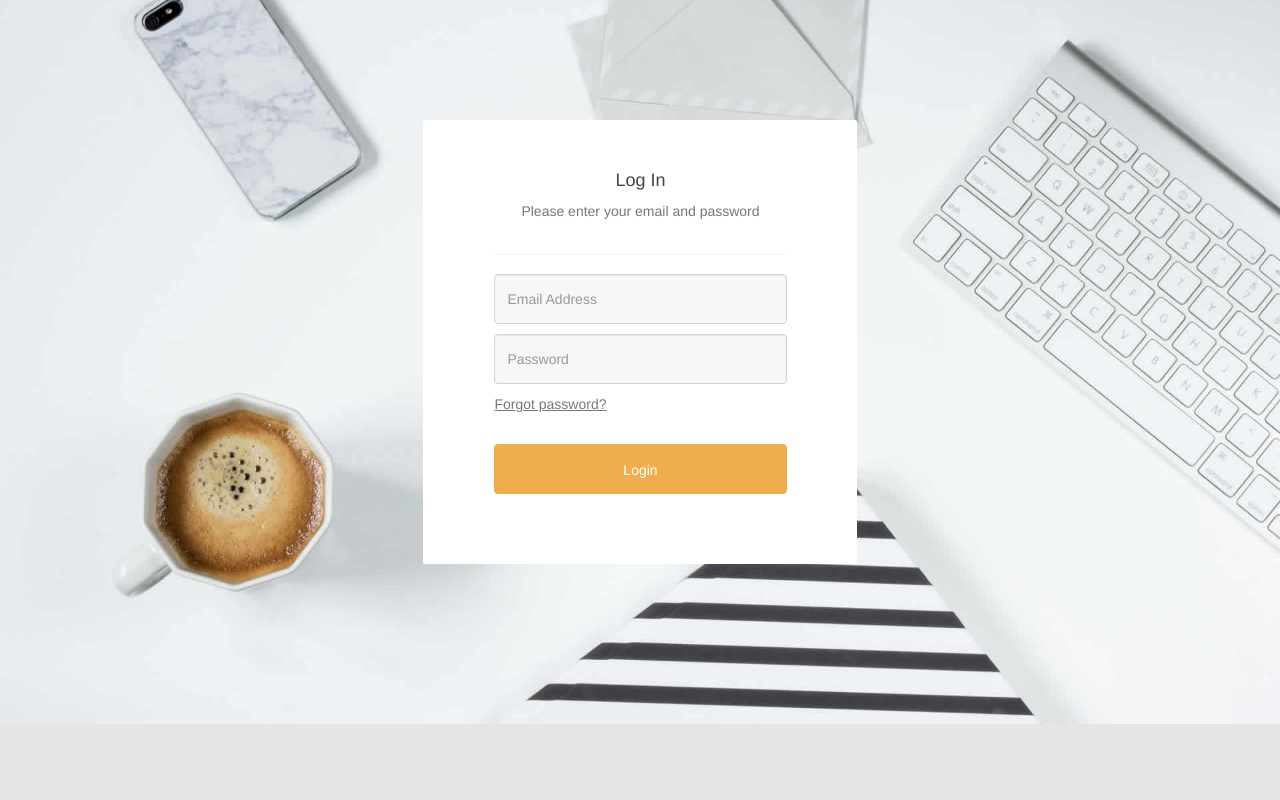
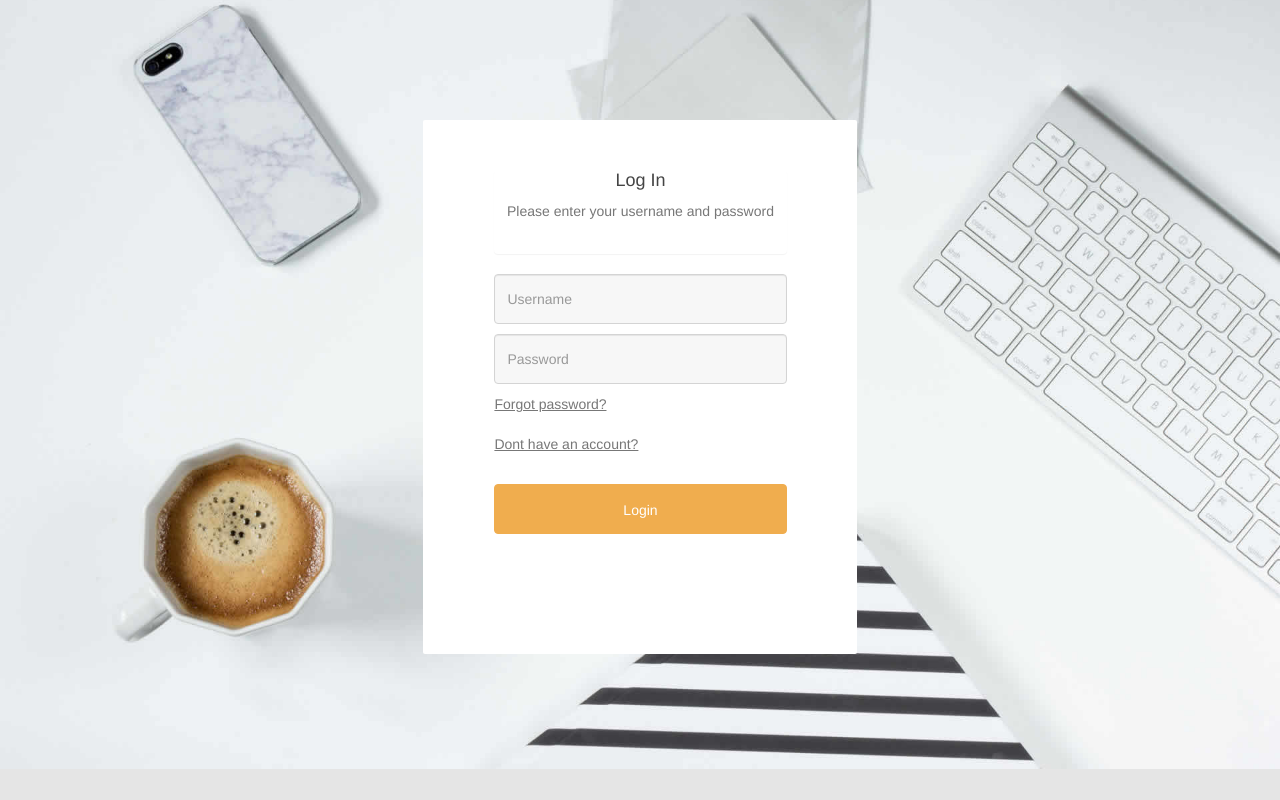
Before and after one commit to kvnchandra/website-template-new, a CodeIgniter app: page /database/index.php/main/login in a window 1280 px wide. Run offline with CodeIgniter, Linux system fonts and the light colour scheme.

Commit message:
Login_Model with create and read function

```diff
--- a/application/config/routes.php
+++ b/application/config/routes.php
@@ -50,6 +50,7 @@
 |		my-controller/my-method	-> my_controller/my_method
 */
 $route['login'] = 'main/login';
+$route['signup'] = 'main/signup';
 $route['default_controller'] = 'main';
 $route['404_override'] = '';
 $route['translate_uri_dashes'] = FALSE;
--- a/application/controllers/Main.php
+++ b/application/controllers/Main.php
@@ -21,22 +21,44 @@
 	public function __construct()
     {
         parent::__construct();
+        $this->load->model('login_model');
+        $this->load->helper('url');
     }
 
     public function index($islogin = false)
 	{
 	    if ($islogin){
-            $data['log'] = 'Log Out';
+	        if($this->login_model->get_user(true, true)){
+                $data['log'] = 'Log Out';
+                $this->load->view('index', $data);
+            }
+            else{
+                $data['message'] = 'Username atau Password salah.';
+                $this->load->view('login', $data);
+            }
         }else {
             $data['log'] = 'Log In';
-        }
-        $this->load->helper('url');
-		$this->load->view('index', $data);
-
+            $this->load->view('index', $data);
+	    }
     }
 
     public function login(){
-        $this->load->helper('url');
-	    $this->load->view('login');
+        $data['message'] = '';
+	    $this->load->view('login', $data);
+    }
+
+    public function signup(){
+	    $data['message'] = "";
+        $this->load->view('signup', $data);
+    }
+
+    public function check_status(){
+        if($this->login_model->get_user(true)){
+            $data['message'] = "Username telah digunakan.";
+            $this->load->view('signup', $data);
+        }else{
+            $data['log'] = 'Log Out';
+            $this->load->view('index', $data);
+        }
     }
 }
--- /dev/null
+++ b/application/models/Login_model.php
@@ -0,0 +1,43 @@
+<?php
+    class Login_model extends CI_Model{
+
+        public function __construct()
+        {
+            $this->load->database();
+        }
+
+        public function set_user(){
+            $data = array(
+                'username' => $this->input->post('username'),
+                'password' => $this->input->post('password')
+            );
+            return $this->db->insert('login_id', $data);
+        }
+
+        public function get_user($username, $password = false){
+            if($username and $password) {
+                $this->db->select('id');
+                $query = $this->db->get_where('login_id', array('username' => $this->input->post('username'),
+                    'password' => $this->input->post('password')))->result_array();
+                if(intval($query) > 0){
+                    return true;
+                }
+                else{
+                    return false;
+                }
+            }
+            else{
+                $this->db->select('id');
+                $query = $this->db->get_where('login_id', array('username' => $this->input->post('username')))->result_array();
+                if(intval($query) > 0){
+                    return true;
+                }
+                else{
+                    return false;
+                }
+            }
+        }
+
+    }
+
+?>
--- a/application/views/login.php
+++ b/application/views/login.php
@@ -1,14 +1,9 @@
 <!DOCTYPE html>
 <html>
 <head>
-<!-- link css dan js -->
 
 <link rel="stylesheet" type="text/css" href="<?php echo base_url(); ?>css/bootstrap.min.css">
 <link rel="stylesheet" type="text/css" href="<?php echo base_url(); ?>css/login.css">
-<!-- <script src="//maxcdn.bootstrapcdn.com/bootstrap/4.1.1/js/bootstrap.min.js"></script>
-<script src="//cdnjs.cloudflare.com/ajax/libs/jquery/3.2.1/jquery.min.js"></script> -->
-
-
 
 </head>
 <!-- body login form -->
@@ -19,22 +14,24 @@
       <div class="main-div">
         <div class="panel">
           <h2>Log In</h2>
-          <p>Please enter your email and password</p>
+          <p>Please enter your username and password</p>
         </div>
         <form id="Login" action="<?php echo site_url('main/index/success'); ?>" method="post">
           <div class="form-group">
-            <input type="email" class="form-control" id="inputEmail" placeholder="Email Address" required>
+            <input type="text" class="form-control" id="inputEmail" name="username" placeholder="Username" required>
           </div>
           <div class="form-group">
-            <input type="password" class="form-control" id="inputPassword" placeholder="Password" required>
+            <input type="password" class="form-control" id="inputPassword" name="password" placeholder="Password" required>
           </div>
           <div class="forgot">
-            <a href="<?php site_url('main/login'); ?>">Forgot password?</a>
+            <a href="<?php echo site_url('main/login'); ?>">Forgot password?</a> <br><br>
+            <a href="<?php echo site_url('main/signup'); ?>">Dont have an account?</a>
           </div>
           <button type="submit" class="btn btn-primary" id="login-button">Login</button>
         </form>
+          <br><br>
+          <p style="color: red;"><?php echo $message; ?></p>
       </div>
-      <p class="bottom-text"></p>
     </div>
   </div>
 </div>
```
Also changed, not shown: css/login.css (line endings or trailing spaces).
